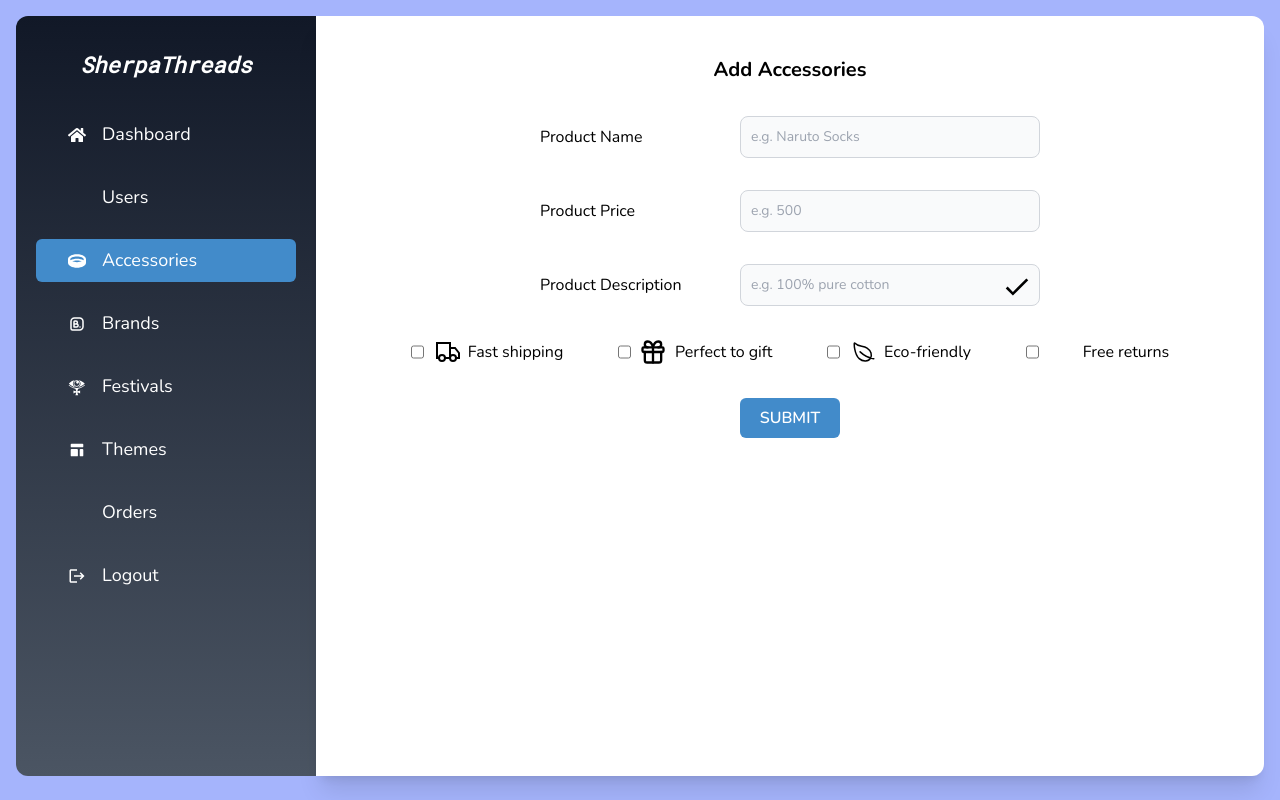
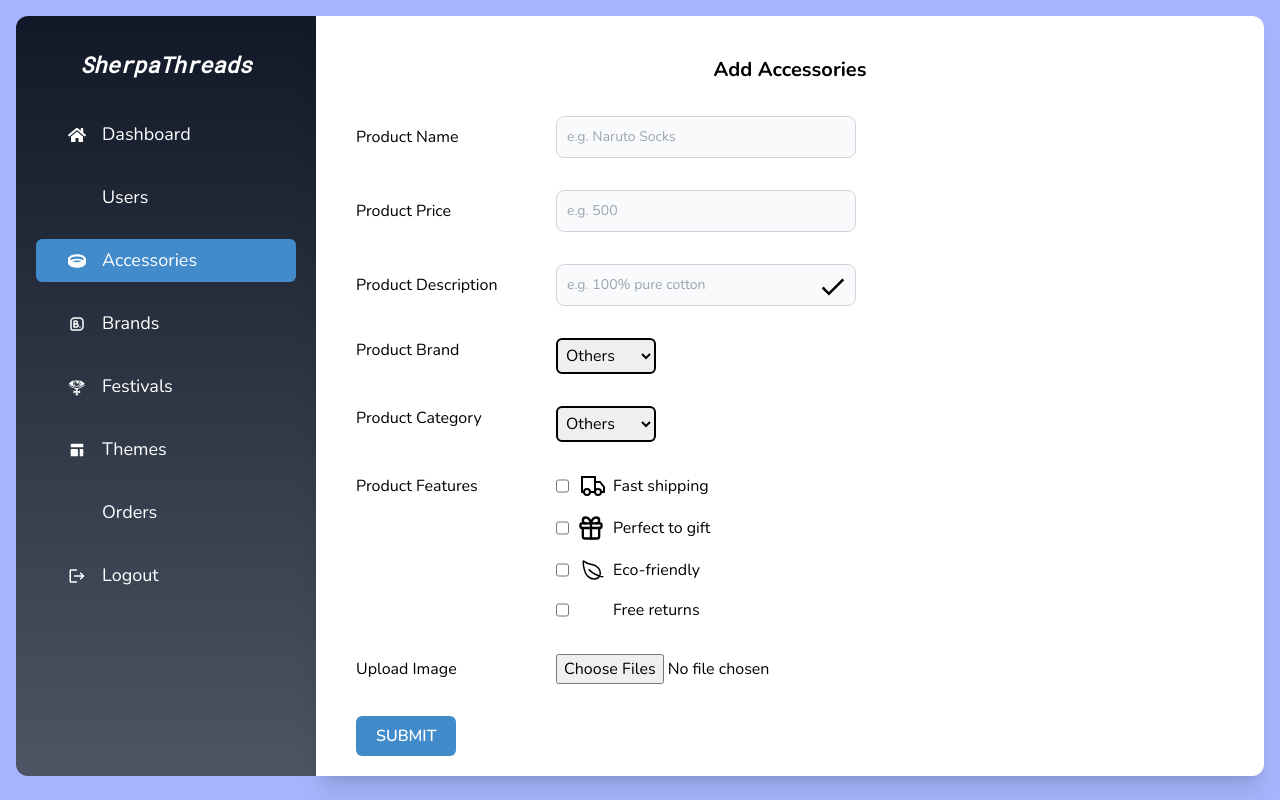
Before and after one commit to Ajit-khadka/SherpaThreads, a React (Vite) app in the folder client/: page /Add/Accessories in a window 1280 px wide. Built offline with nearby package versions, Linux system fonts and the light colour scheme; some icons are missing.

Commit message:
Accessories frontend setup

```diff
--- a/client/src/pages/Admin/AdminAcces.jsx
+++ b/client/src/pages/Admin/AdminAcces.jsx
@@ -7,6 +7,7 @@ import { PiKeyReturnDuotone } from "react-icons/pi";
 import { IoLeafOutline } from "react-icons/io5";
 import { TbGift } from "react-icons/tb";
 import { GrDeliver } from "react-icons/gr";
+import toast from "react-hot-toast";
 
 const AdminAcces = () => {
   const [newDescription, setDescription] = useState("");
@@ -14,6 +15,8 @@ const AdminAcces = () => {
   const [productData, setProductData] = useState({
     productName: "",
     productPrice: "",
+    productCategory: "Others",
+    productBrand: "Others",
     productDescription: [],
     productFeature: {
       fastShip: false,
@@ -21,12 +24,11 @@ const AdminAcces = () => {
       freeReturn: false,
       perfectGift: false,
     },
+    productImages: [],
   });
 
-  console.log(productData);
-
   let addDescription = () => {
-    if (newDescription.trim() !== "")
+    if (newDescription.trim() !== "" && newDescription.length > 0) {
       setProductData((prevProductData) => ({
         ...prevProductData,
         productDescription: [
@@ -35,9 +37,10 @@ const AdminAcces = () => {
         ],
       }));
       setDescription("");
+    } else {
+      toast.error("Please fill up all the data", { position: "bottom-left" });
+    }
   };
-
-  // console.log(productData.productDescription);
 
   let aboutProduct = productData.productDescription.map((items) => (
     <ul key={items.id} className="flex items-center mt-2">
@@ -59,23 +62,91 @@ const AdminAcces = () => {
     }));
   };
 
+  let handleFeatureChange = (freatureName) => {
+    setProductData((prevProductData) => {
+      return {
+        ...prevProductData,
+        productFeature: {
+          ...prevProductData.productFeature,
+          [freatureName]: !prevProductData.productFeature[freatureName],
+        },
+      };
+    });
+  };
+
   let formHandler = (event) => {
-    const { name, checked, value, type } = event.target;
-    setProductData((productData) => {
-      return { ...productData, [name]: type === "checkbox" ? checked : value };
+    const { name, value } = event.target;
+    setProductData((prevproductData) => {
+      return {
+        ...prevproductData,
+        [name]: value,
+      };
     });
+  };
+
+  let imageHandler = (event) => {
+    if (productData.productImages.length < 2) {
+      setProductData((prevProductData) => {
+        return {
+          ...prevProductData,
+          productImages: [
+            ...prevProductData.productImages,
+            { id: uuidv4(), [event.target.name]: event.target.files },
+          ],
+        };
+      });
+    } else {
+      toast.error("You can upload a maximum of 2 images.", {
+        position: "bottom-left",
+      });
+    }
+  };
+
+  let deleteImg = (id) => {
+    setProductData((prevProductData) => ({
+      ...prevProductData,
+      productImages: productData.productImages.filter(
+        (items) => items.id !== id
+      ),
+    }));
+  };
+
+  let imageRender = productData.productImages.map((image) => (
+    <div
+      key={image.id}
+      style={{ display: "flex", alignItems: "center", marginTop: "20px" }}
+    >
+      <RxCross2
+        className="mr-4 text-red-500 cursor-pointer"
+        onClick={() => deleteImg(image.id)}
+      />
+      <img
+        src={URL.createObjectURL(image.Image[0])}
+        alt={`Product Image ${image.id}`}
+        style={{ maxWidth: "200px", maxHeight: "200px", marginRight: "30px" }}
+      />
+    </div>
+  ));
+
+  let productDataHandler = (e) => {
+    e.preventDefault();
+    if (productData.productDescription.length > 0) {
+      console.log(productData);
+    } else {
+      toast.error("Please fill up all the data", { position: "bottom-left" });
+    }
   };
 
   return (
     <div className="flex bg-indigo-300 h-[100vh] font-Nunito">
       <SideNav />
-      <div className=" p-10 space-y-8 shadow-xl bg-white h-[95vh] w-[100%] my-4 mr-4 rounded-tr-xl rounded-br-xl">
+      <div className="AllUser p-10 space-y-8 shadow-xl bg-white h-[95vh] w-[100%] my-4 mr-4 rounded-tr-xl rounded-br-xl overflow-y-scroll">
         <h1 className="text-black text-xl font-bold text-center mb-5">
           Add Accessories
         </h1>
         <div className="">
-          <form className="space-y-8">
-            <div className="flex items-center justify-center">
+          <form className="space-y-8" onSubmit={productDataHandler}>
+            <div className="flex items-center justify-left">
               <label className="w-[200px]" htmlFor="product_name">
                 Product Name
               </label>
@@ -90,13 +161,13 @@ const AdminAcces = () => {
                 required
               />
             </div>
-            <div className="flex items-center justify-center">
+            <div className="flex items-center justify-left">
               <label className="w-[200px] " htmlFor="product_price">
                 Product Price
               </label>
               <input
                 placeholder="e.g. 500"
-                type="text"
+                type="number"
                 id="product_price"
                 name="productPrice"
                 value={productData.productPrice}
@@ -105,7 +176,7 @@ const AdminAcces = () => {
                 required
               />
             </div>
-            <div className="flex items-center justify-center">
+            <div className="flex items-center justify-left">
               <label className="w-[200px] " htmlFor="product_description">
                 Product Description
               </label>
@@ -128,16 +199,52 @@ const AdminAcces = () => {
                 <div className=""> {aboutProduct}</div>
               </div>
             </div>
+            <section className="flex">
+              <label htmlFor="product_Brand" className="w-[200px]">
+                Product Brand
+              </label>
+              <select
+                id="product_Brand"
+                onChange={formHandler}
+                value={productData.productBrand}
+                name="productBrand"
+                className="w-[100px] border-2 rounded-md border-black p-1"
+              >
+                <option value="Aadarsha">Aadarsha</option>
+                <option value="Saundarya">Saundarya</option>
+                <option value="Aalur">Aalur</option>
+                <option value="Others">Others</option>
+              </select>
+            </section>
+            <section className="flex">
+              <label htmlFor="product_Brand" className="w-[200px]">
+                Product Category
+              </label>
+              <select
+                id="product_Category"
+                onChange={formHandler}
+                value={productData.productCategory}
+                name="productCategory"
+                className="w-[100px] border-2 rounded-md border-black p-1"
+              >
+                <option value="Anime">Anime</option>
+                <option value="Cartoon">Cartoon</option>
+                <option value="Movie">Movie</option>
+                <option value="Others">Others</option>
+              </select>
+            </section>
 
             <section className="">
-              <div className="flex items-center justify-evenly">
+              <div className="flex">
+                <div className="w-[200px] ">Product Features</div>
+                <div className="space-y-4">
                   <div className="flex">
                     <input
-                    className="mr-2"
+                      className="mr-2 cursor-pointer"
                       type="checkbox"
                       id="fast_shipping"
                       checked={productData.productFeature.fastShip}
-                    onChange={formHandler}
+                      onChange={() => handleFeatureChange("fastShip")}
                       name="fastShip"
                     />
                     <label
@@ -151,11 +258,11 @@ const AdminAcces = () => {
                   <div className="flex">
                     {" "}
                     <input
-                    className="mr-2"
+                      className="mr-2 cursor-pointer"
                       type="checkbox"
                       id="perfect_gift"
                       checked={productData.productFeature.perfectGift}
-                    onChange={formHandler}
+                      onChange={() => handleFeatureChange("perfectGift")}
                       name="perfectGift"
                     />
                     <label
@@ -169,11 +276,11 @@ const AdminAcces = () => {
                   </div>
                   <div className="flex">
                     <input
-                    className="mr-2"
+                      className="mr-2 cursor-pointer"
                       type="checkbox"
                       id="eco_friendly"
                       checked={productData.productFeature.ecoFriendly}
-                    onChange={formHandler}
+                      onChange={() => handleFeatureChange("ecoFriendly")}
                       name="ecoFriendly"
                     />
                     <label
@@ -186,11 +293,11 @@ const AdminAcces = () => {
                   </div>
                   <div className="flex">
                     <input
-                    className="mr-2"
+                      className="mr-2 cursor-pointer "
                       type="checkbox"
                       id="free_gift"
                       checked={productData.productFeature.freeReturn}
-                    onChange={formHandler}
+                      onChange={() => handleFeatureChange("freeReturn")}
                       name="freeReturn"
                     />
                     <label
@@ -202,8 +309,29 @@ const AdminAcces = () => {
                     </label>
                   </div>
                 </div>
+              </div>
             </section>
-            <div className="flex justify-center">
+            <div className="flex items-center justify-left">
+              <label className="w-[200px] " htmlFor="product_img">
+                Upload Image
+              </label>
+              <div>
+                <div className="flex">
+                  <input
+                    className="w-[300px]"
+                    type="file"
+                    accept="image/*"
+                    multiple
+                    required
+                    id="product_img"
+                    name="Image"
+                    onChange={imageHandler}
+                  />
+                </div>
+                <div className=" flex">{imageRender}</div>
+              </div>
+            </div>
+            <div className="flex justify-left">
               <button
                 className="px-5 py-2 uppercase text-white rounded-md font-semibold "
                 style={{ background: "#428bca" }}
```
Lines whose indentation alone changed are shown as unchanged.
